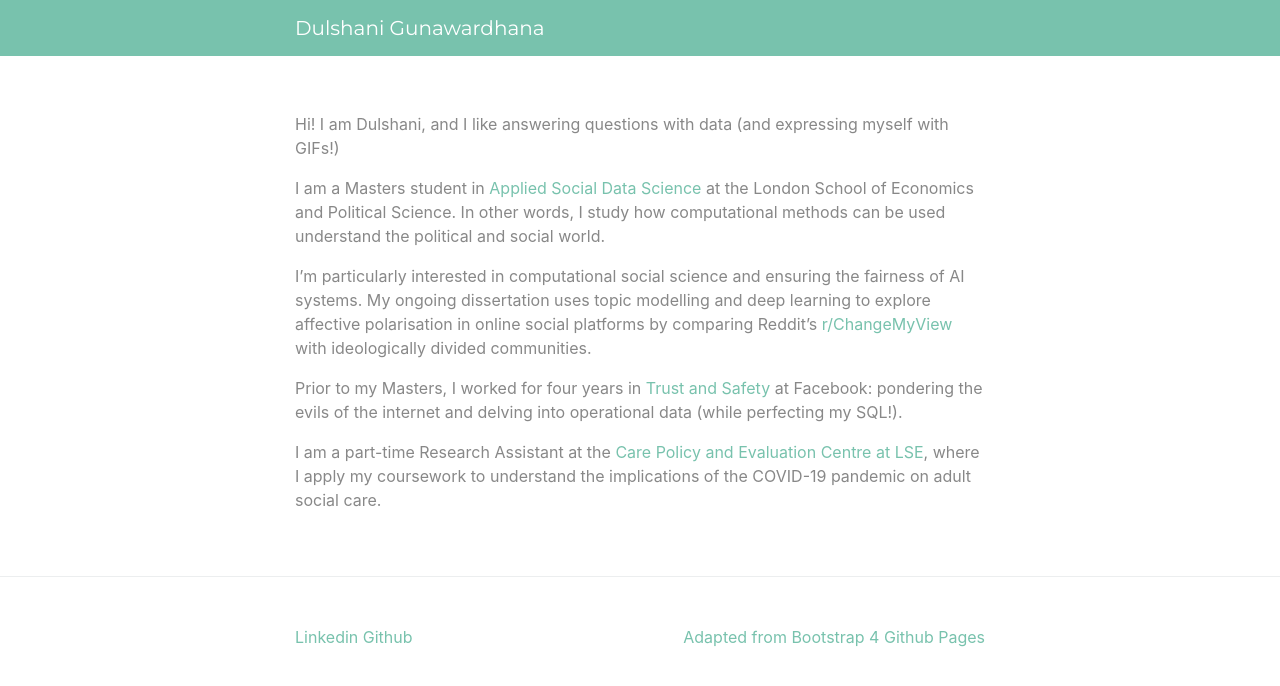
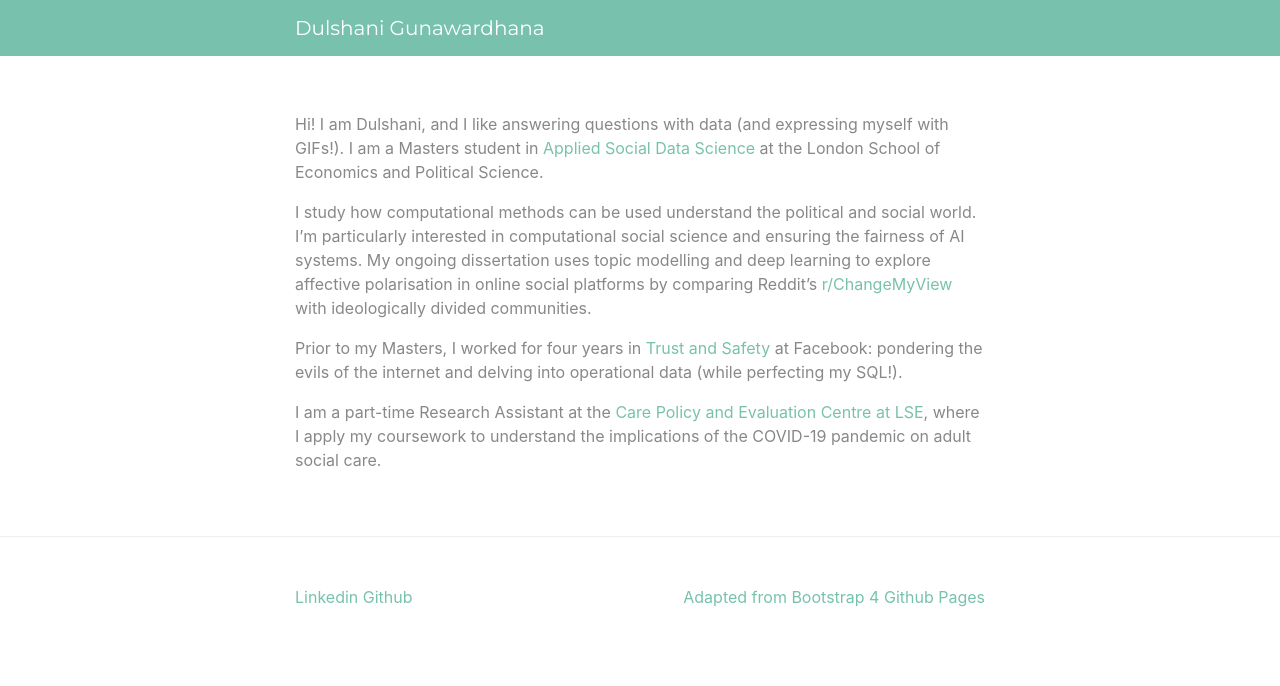
Before and after one commit to dshgna/dshgna.github.io, a Jekyll site: the page built from index.md, in a window 1280 px wide. Shown: the top 686 px of the page. Built offline with Jekyll 4.4.1, drawn with Linux system fonts in a browser that asks for light colours.

Commit message:
Styling updates

```diff
--- a/index.md
+++ b/index.md
@@ -2,11 +2,9 @@
 layout: page
 ---
 
-Hi! I am Dulshani, and I like answering questions with data (and expressing myself with GIFs!)
+Hi! I am Dulshani, and I like answering questions with data (and expressing myself with GIFs!). I am a Masters student in [Applied Social Data Science](https://www.lse.ac.uk/methodology) at the London School of Economics and Political Science.
 
-I am a Masters student in [Applied Social Data Science](https://www.lse.ac.uk/methodology) at the London School of Economics and Political Science. In other words, I study how computational methods can be used understand the political and social world.
-
-I'm particularly interested in computational social science and ensuring the fairness of AI systems. My ongoing dissertation uses topic modelling and deep learning to explore affective polarisation in online social platforms by comparing Reddit's [r/ChangeMyView](https://www.reddit.com/r/changemyview/) with ideologically divided communities.
+I study how computational methods can be used understand the political and social world. I'm particularly interested in computational social science and ensuring the fairness of AI systems. My ongoing dissertation uses topic modelling and deep learning to explore affective polarisation in online social platforms by comparing Reddit's [r/ChangeMyView](https://www.reddit.com/r/changemyview/) with ideologically divided communities.
 
 Prior to my Masters, I worked for four years in [Trust and Safety](https://about.fb.com/actions/promoting-safety-and-expression/) at Facebook: pondering the evils of the internet and delving into operational data (while perfecting my SQL!).
 
```
